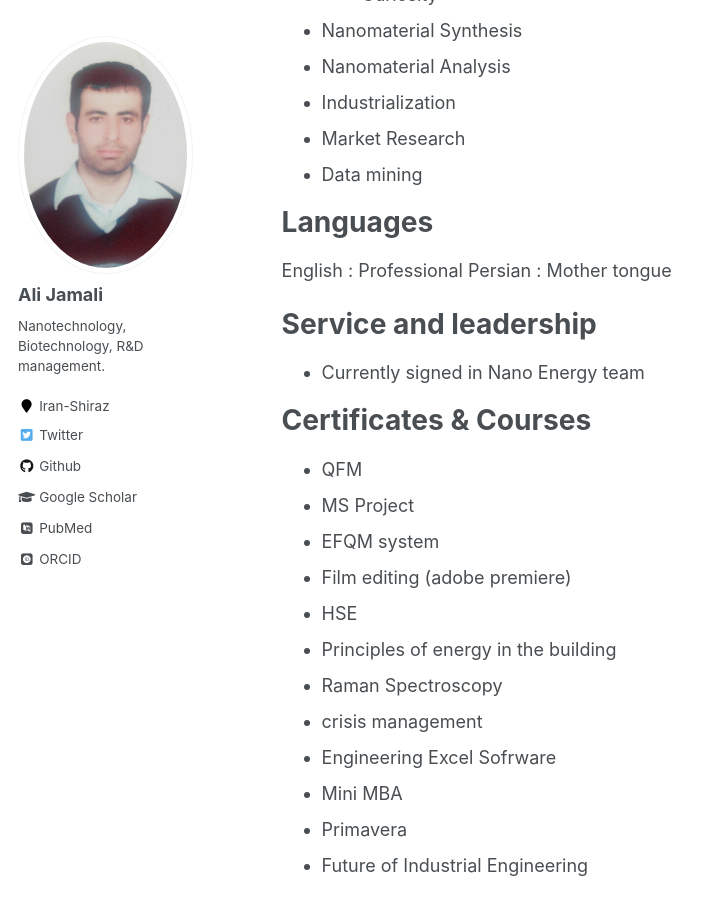
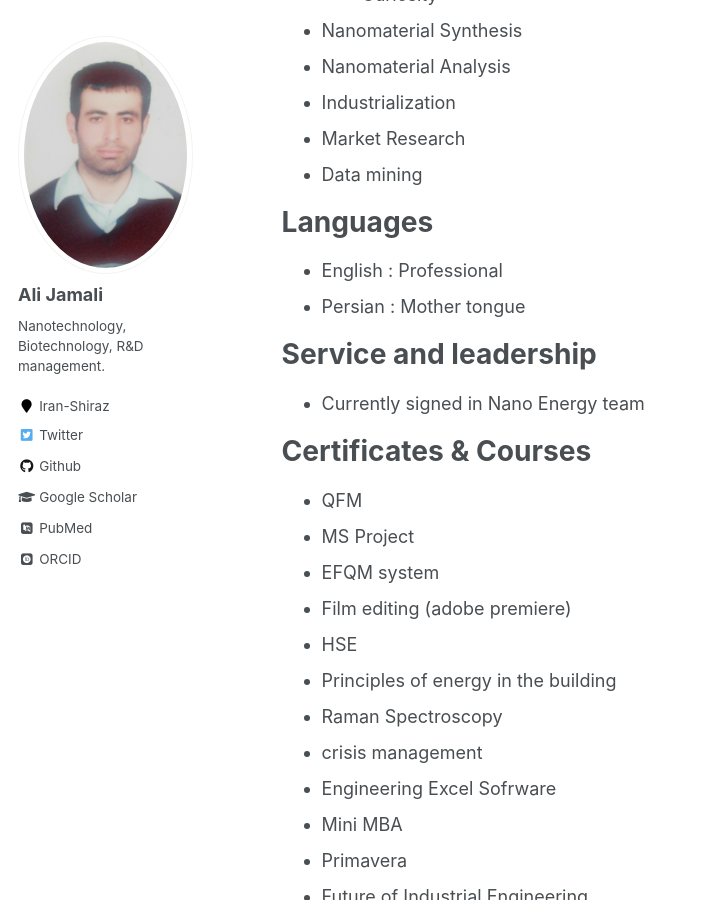
Before and after one commit to jamali-ali/jamali-ali.github.io, a Jekyll site: the page built from _pages/cv.md, in a window 1280 px wide and 900 px high, scrolled down 956 px. Shown: the whole window, without its empty margins (0-716 px from the left). Built offline with Jekyll 4.4.1, drawn with Linux system fonts in a browser that asks for light colours; some web fonts are replaced.

Commit message:
Update cv.md

```diff
--- a/_pages/cv.md
+++ b/_pages/cv.md
@@ -43,8 +43,8 @@ Skills
 
 Languages
 ======
-  English : Professional
-  Persian : Mother tongue
+  * English : Professional
+  * Persian : Mother tongue
 
 Service and leadership
 ======
```
